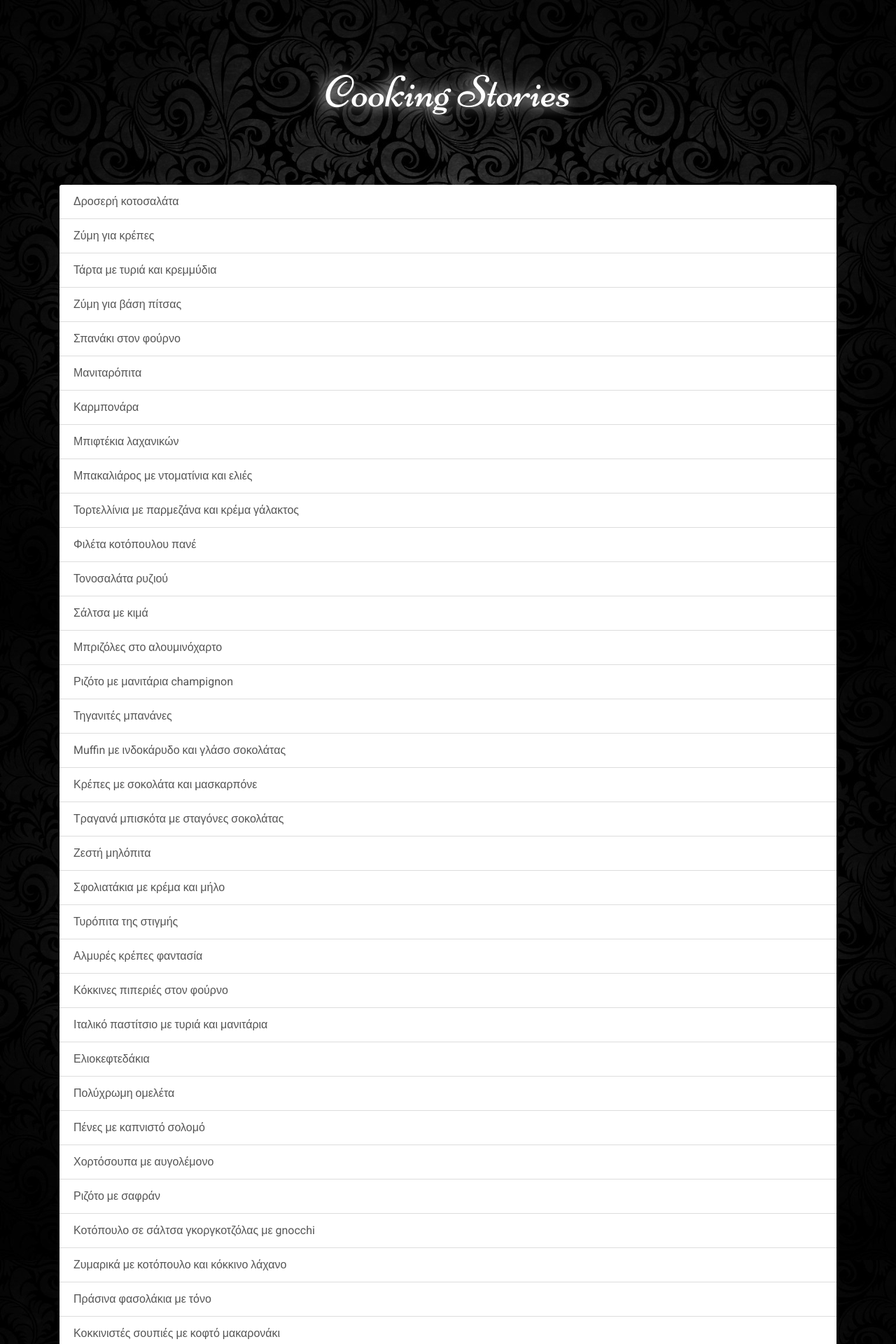
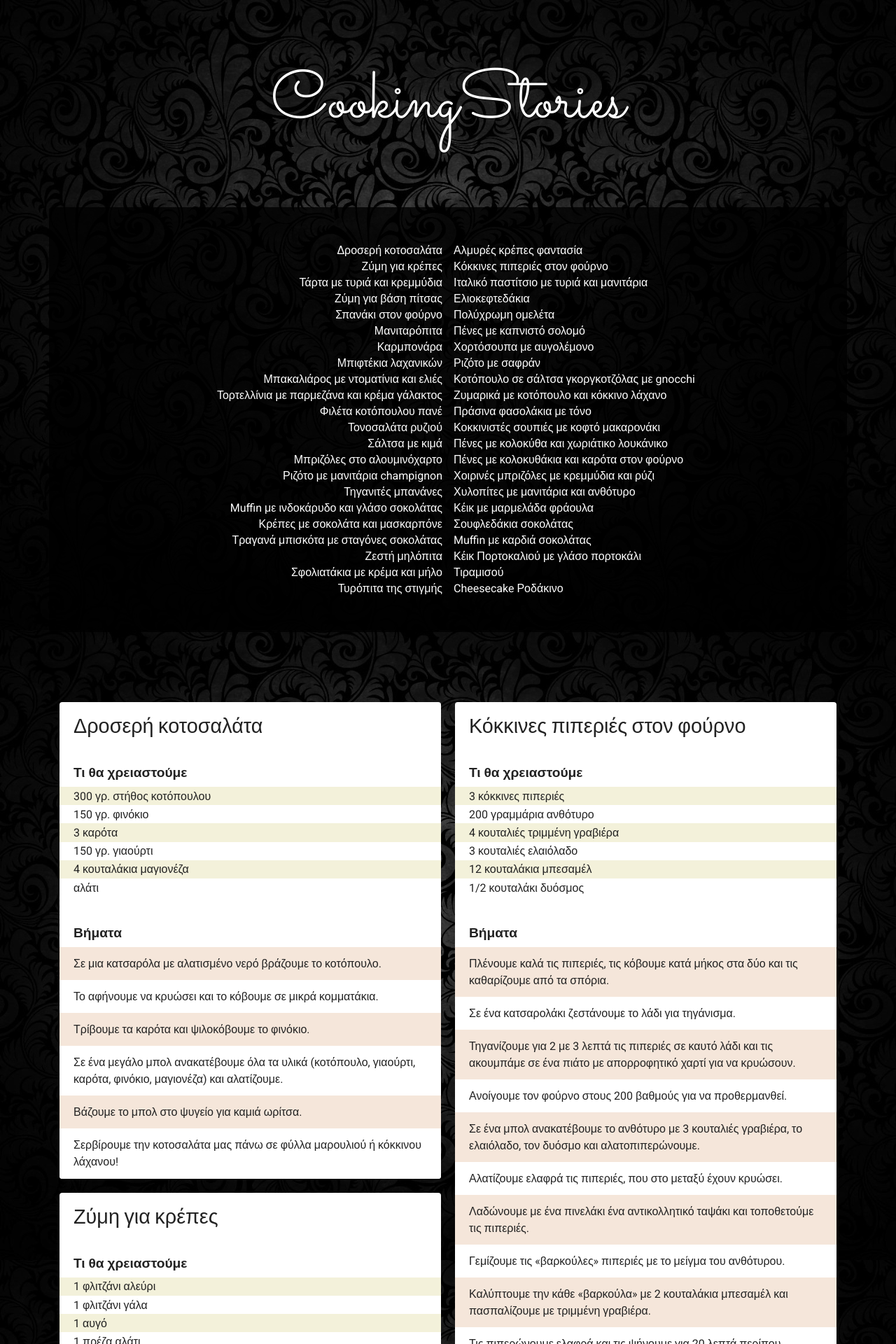
Before and after one commit to vassilis/cookingstories.com, a Jekyll site: the page built from index.html, in a window 1280 px wide. Shown: the top 1920 px of the page at 70% size. Built offline with Jekyll 4.4.1, drawn with Linux system fonts in a browser that asks for light colours; nearby versions of some CDN libraries.

Commit message:
update UI

```diff
--- a/css/main.scss
+++ b/css/main.scss
@@ -1,7 +1,7 @@
 ---
 ---
 
-@import url("//fonts.googleapis.com/css?family=Niconne");
+@import url("//fonts.googleapis.com/css?family=Sacramento");
 @import url("//fonts.googleapis.com/css?family=Roboto:400,700&subset=latin,greek");
 @import url("//fonts.googleapis.com/css?family=Roboto+Condensed:300,700&subset=latin,greek");
 
@@ -15,11 +15,12 @@ body {
 
 .site-header,
 .site-footer {
-  font: 400 4em/1 'Niconne', sans-serif;
+  font: 400 6em/1 'Sacramento', sans-serif;
   text-align: center;
   color: #FFF;
   padding: 100px 30px;
-  text-shadow: -5px 0px 20px #FFF;
+  text-shadow: 0 1px 1px #000;
+  word-spacing: -20px;
 }
 
 .site-footer + div {
@@ -29,6 +30,39 @@ body {
   max-width: 600px;
   padding: 0 30px
 }
+
+.index {
+  margin-bottom: 100px;
+  border-radius: 4px;
+  @media (min-width: 768px) {
+    background: rgba(#000, .8);
+    padding: 50px 0;
+    -webkit-column-count: 2;
+    -moz-column-count: 2;
+    column-count: 2;
+  }
+  a.list-group-item {
+    background: none;
+    color: #FFF;
+    border: 0;
+    padding: 0;
+    &:hover {
+      color: #BF0B24;
+    }
+    @media (max-width: 768px) {
+      background: rgba(#000, .8);
+      padding: 15px;
+      margin-bottom: 1px;
+    }
+    @media (min-width: 768px) {
+      text-align: right;
+      &:nth-child(n + 23) {
+        text-align: left;
+      }
+    }
+  }
+}
+
 
 .nowrap {
   white-space: nowrap;
@@ -48,17 +82,30 @@ body {
   font: 300 1.8em/1 'Roboto Condensed', sans-serif;
 }
 
-.list-group-item {
-  strong {
-    font: 700 1.2em/1 'Roboto', sans-serif;
+.list-group-item-title {
+  border: 0;
+  font: 700 1.2em/1 'Roboto', sans-serif;
+}
+
+.ingredients {
+  margin: 10px 0 20px;
+}
+
+.ingredient {
+  border: 0;
+  padding: .1rem 1.25rem;
+  &:nth-child(even) {
+    background: #F3F1DA;
+  }
+  &:last-child {
+    padding-bottom: 10px;
   }
 }
 
-@media (max-width: 1279px) {
-  .card-columns {
-    -webkit-column-count: 2;
-    -moz-column-count: 2;
-    column-count: 2;
+.step {
+  border: 0;
+  &:nth-child(even) {
+    background: #F5E6DA;
   }
 }
 
@@ -70,18 +117,10 @@ body {
   }
 }
 
-@media (min-width: 1280px) {
+@media (min-width: 768px) {
   .card-columns {
     -webkit-column-count: 2;
     -moz-column-count: 2;
     column-count: 2;
   }
 }
-
-@media (min-width: 1921px) {
-  .card-columns {
-    -webkit-column-count: 4;
-    -moz-column-count: 4;
-    column-count: 4;
-  }
-}
--- a/index.html
+++ b/index.html
@@ -2,28 +2,31 @@
 layout: default
 ---
 
-<div class="card">
-  <div class="list-group list-group-flush">
-    {% for recipe in site.data.recipes %}
-      <a class="list-group-item" href="#{{ recipe.slugs[0] }}">{{ recipe.title.el }}</a>
-    {% endfor %}
-  </div>
+<div class="list-group list-group-flush index row">
+  {% for recipe in site.data.recipes %}
+    <a class="list-group-item" href="#{{ recipe.slugs[0] }}">
+      {{ recipe.title.el }}
+    </a>
+  {% endfor %}
 </div>
+
 <div class="card-columns">
   {% for recipe in site.data.recipes %}
     <div class="card" id="{{ recipe.slugs[0] }}">
-      <img class="card-img-top" src="{{ recipe.photo_small }}" data-src="{{ recipe.photo_small }}" alt="{{ recipe.title.el }}">
+      <!-- <img class="card-img-top" src="{{ recipe.photo_small }}" data-src="{{ recipe.photo_small }}" alt="{{ recipe.title.el }}"> -->
       <div class="card-block">
         <h4 class="card-title">{{ recipe.title.el }}</h4>
       </div>
-      <ul class="list-group list-group-flush">
-        <li class="list-group-item"><strong>Τι θα χρειαστούμε</strong></li>
+      <ul class="list-group list-group-flush ingredients">
+        <li class="list-group-item list-group-item-title">Τι θα χρειαστούμε</li>
         {% for ingredient in recipe.ingredients.el %}
-          <li class="list-group-item">{{ ingredient }}</li>
+          <li class="list-group-item ingredient">{{ ingredient }}</li>
         {% endfor %}
-        <li class="list-group-item"><strong>Βήματα</strong></li>
+      </ul>
+      <ul class="list-group list-group-flush steps">
+        <li class="list-group-item list-group-item-title">Βήματα</li>
         {% for step in recipe.steps.el %}
-          <li class="list-group-item">{{ step }}</li>
+          <li class="list-group-item step">{{ step }}</li>
         {% endfor %}
       </ul>
     </div>
```
